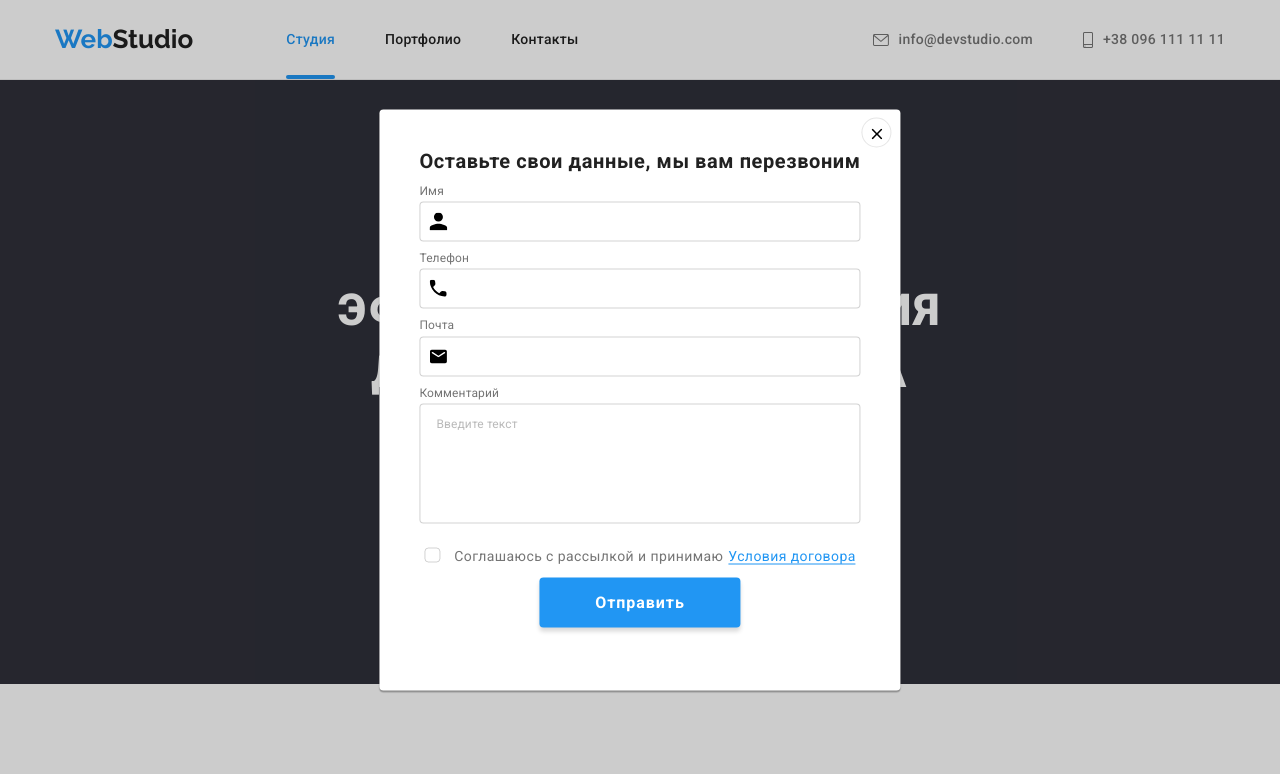
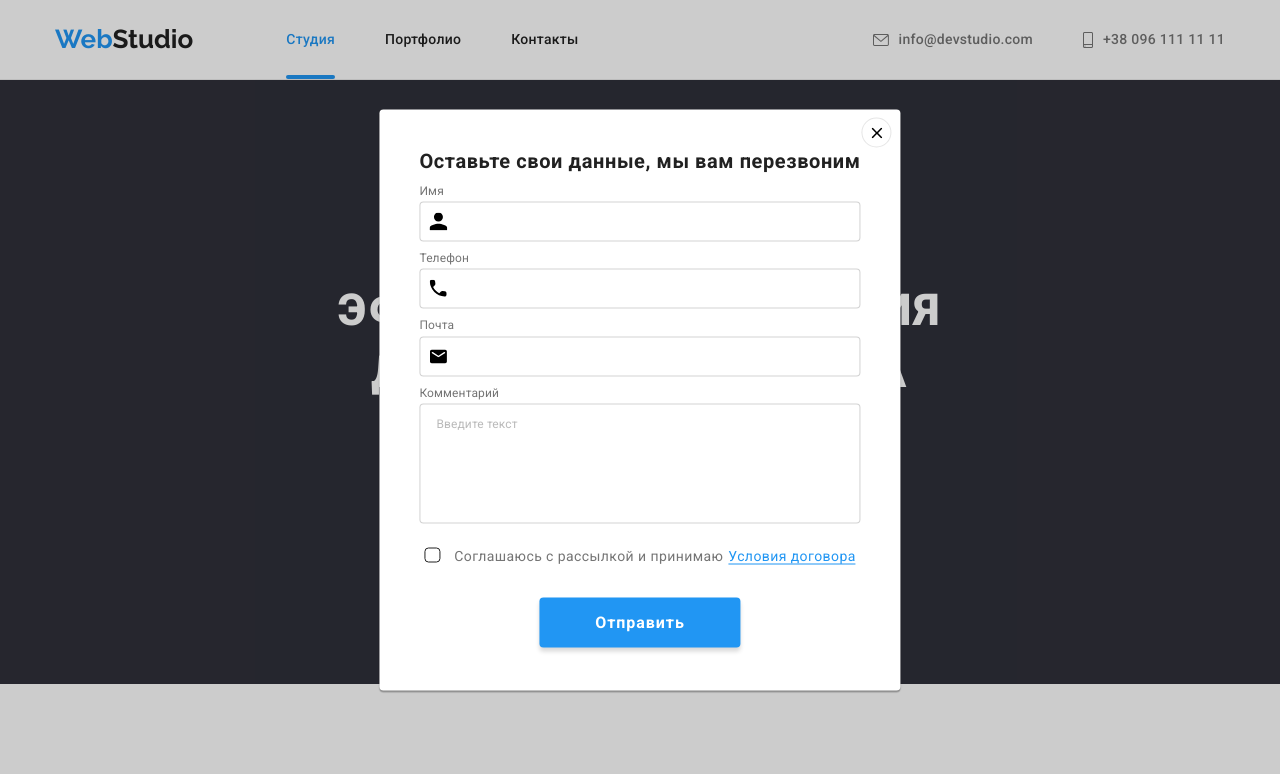
Before and after one commit to fantomkis/goit-markup-hw-06, a plain HTML site: page index.html in a window 1280 px wide. Both pictures are taken after a click on the button "Заказать услугу". Shown: the top 774 px of the page. Drawn offline with nearby package versions, Linux system fonts and the light colour scheme.

Commit message:
правки

```diff
--- a/css/styles.css
+++ b/css/styles.css
@@ -106,6 +106,9 @@ img {
 
 .close-button {
   position: absolute;
+  display: flex;
+  align-items: center;
+  justify-content: center;
   content: "";
   width: 30px;
   height: 30px;
@@ -117,10 +120,12 @@ img {
   border: 1px solid rgba(0, 0, 0, 0.1);
   box-sizing: border-box;
   z-index: 3;
-  padding: 8px;
+  cursor: pointer;
 }
 
 .icon-cose {
+  width: 11px;
+  height: 11px;
   transition: fill var(--transition);
 }
 
@@ -216,6 +221,7 @@ img {
   transition: fill var(--transition);
 }
 .checkbox {
+  display: flex;
   flex-direction: row;
   justify-content: center;
   /* font-size: 14px;
@@ -233,7 +239,7 @@ img {
   height: 15px;
   margin-right: 7px;
   border-radius: 4px;
-  border: 1px solid var(--border-color);
+  border: 1px solid var(--title-text-color);
   transition: border var(--transition);
   transition: background-color var(--transition);
 }
@@ -287,6 +293,7 @@ img {
   border-radius: 4px;
   border: 0;
   transition: background-color var(--transition);
+  cursor: pointer;
 }
 .button-form-modal:hover,
 .button-form-modal:focus {
@@ -458,6 +465,7 @@ img {
   display: block;
   min-width: 200px;
   padding: 10px 32px;
+  cursor: pointer;
 }
 
 /* особиности  */
@@ -849,6 +857,7 @@ img {
   border-radius: 4px;
   margin-left: 12px;
   border: 0;
+  cursor: pointer;
 }
 .button-form-footer-icon {
   margin-left: 10px;
@@ -868,6 +877,7 @@ img {
   font-family: inherit;
   padding: 6px 22px;
   transition: background-color, color, var(--transition);
+  cursor: pointer;
 }
 
 .button:hover,
--- a/index.html
+++ b/index.html
@@ -501,7 +501,7 @@
               </label>
             </div>
 
-            <label class="checkbox form-label">
+            <label class="checkbox">
               <input
                 class="form-checkbox visually-hidden"
                 type="checkbox"
```
